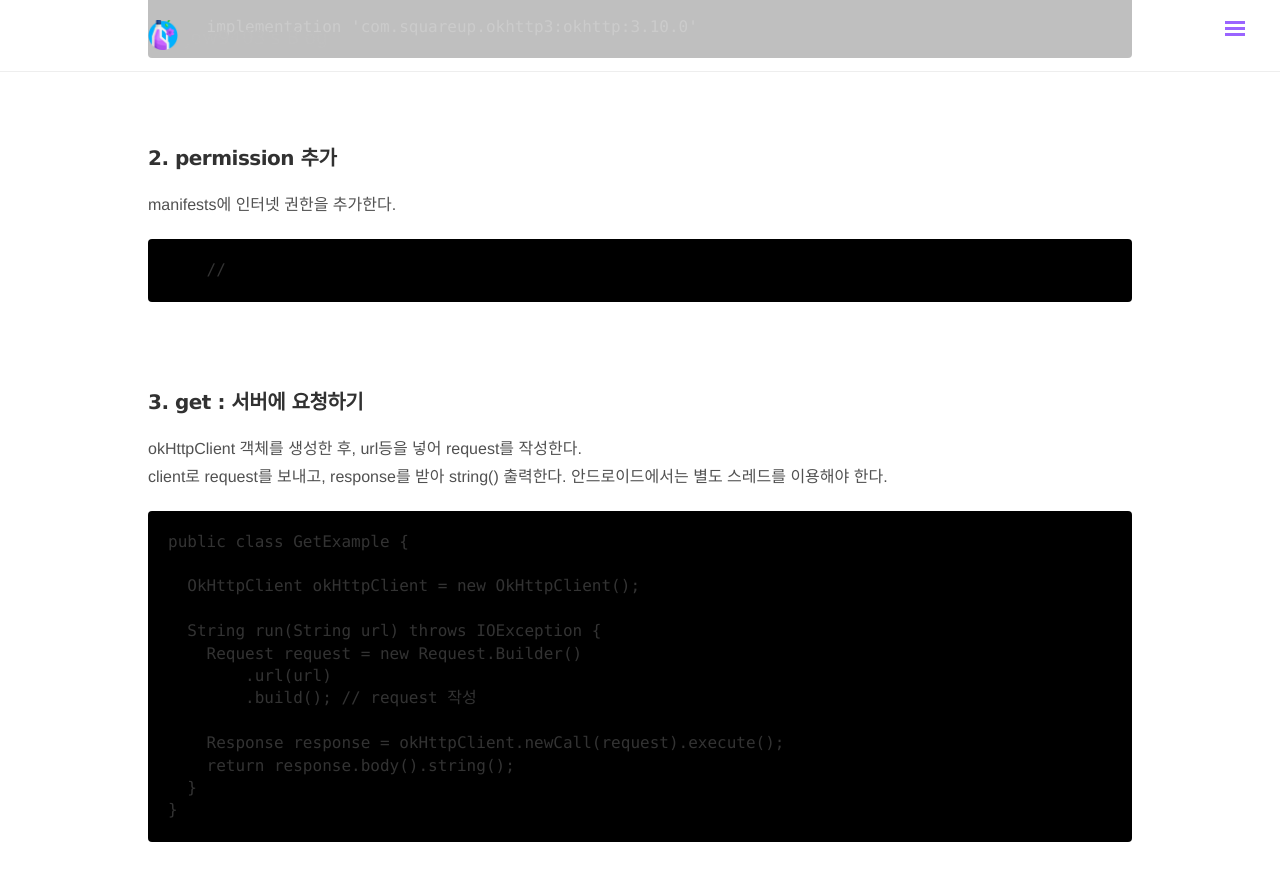
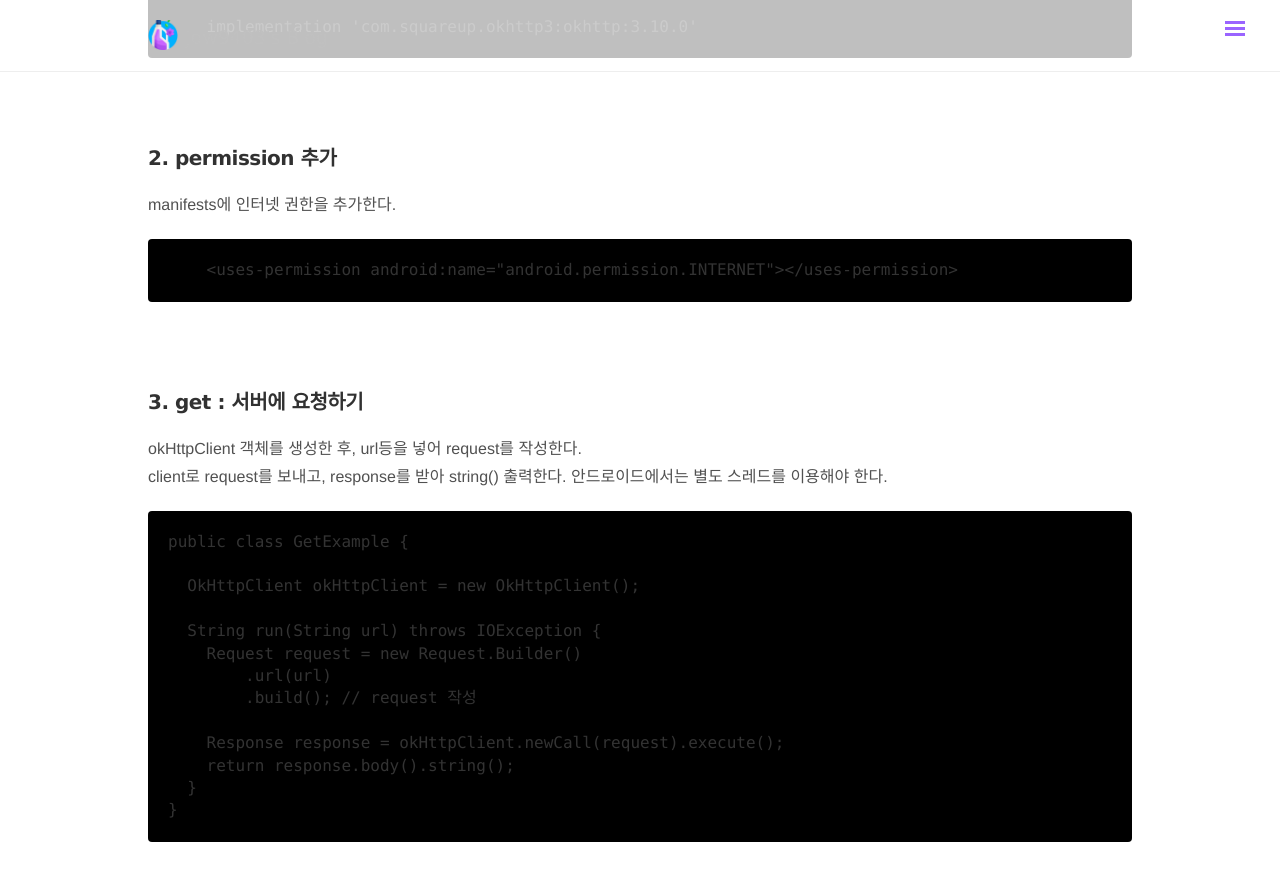
Before and after one commit to jdw9403/jdw9403.github.io, a Jekyll site: the page built from _posts/AndroidStudio/2019-04-04-okhttp.md, in a window 1280 px wide and 900 px high, scrolled down 360 px. Shown: the top 881 px of the window. Built offline with Jekyll 4.4.1, drawn with Linux system fonts in a browser that asks for light colours; nearby versions of some CDN libraries.

Commit message:
okHttp 추가

```diff
--- a/_posts/AndroidStudio/2019-04-04-okhttp.md
+++ b/_posts/AndroidStudio/2019-04-04-okhttp.md
@@ -17,7 +17,7 @@ tag: [AndroidStudio]
 
 manifests에 인터넷 권한을 추가한다.
 <pre class="prettyprint">
-    //<uses-permission android:name="android.permission.INTERNET"></uses-permission>
+    &lt;uses-permission android:name="android.permission.INTERNET"&gt;&lt;/uses-permission&gt;
 </pre>
 <br>
 
```
